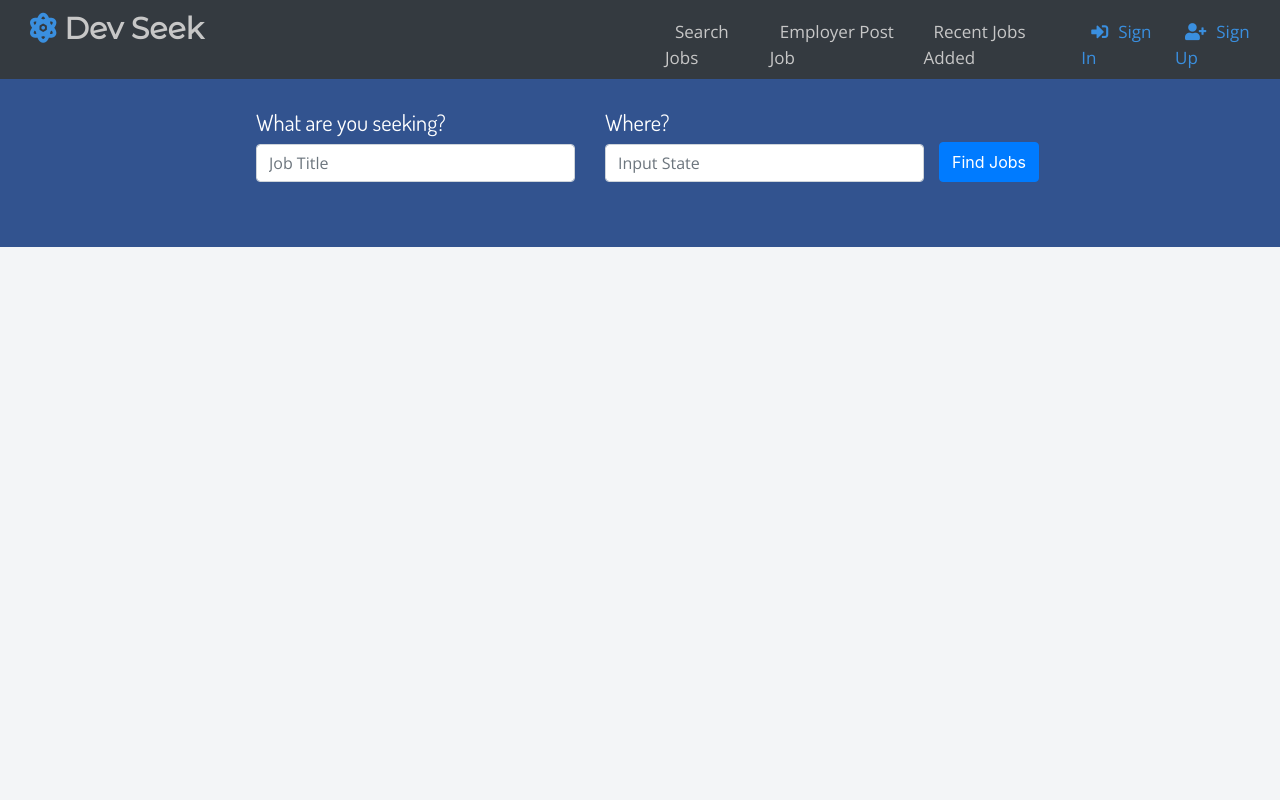
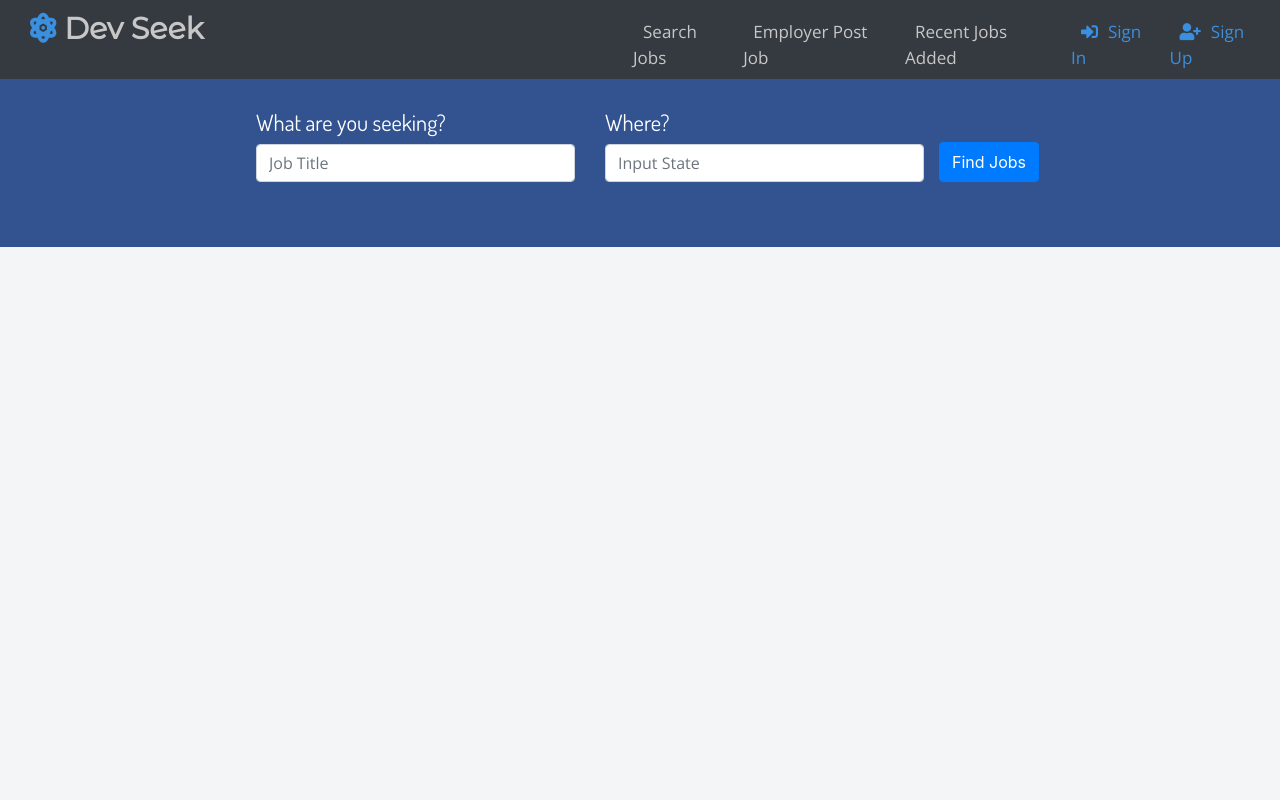
Before and after one commit to kalmontee/reclass, a website: page public/index.html in a window 1280 px wide. Shown: the top 800 px of the page. Drawn offline with nearby package versions, Linux system fonts and the light colour scheme; a web font is replaced by a local one.

Commit message:
Fixed header issued. Aligned straight.

```diff
--- a/public/assets/css/styles.css
+++ b/public/assets/css/styles.css
@@ -37,7 +37,7 @@ div.divide {
     display: flex;
     justify-content: space-between;
     padding: 0 30px;
-    width: 55%;
+    width: 50%;
 }
 
 div.logo {
@@ -64,7 +64,7 @@ div.header-items ul {
 div.header-items ul li a {
     text-decoration: none;
     color: rgb(199, 199, 199);
-    padding: 10px;
+    padding: 0 10px;
     font-size: 17px;
 }
 
```
